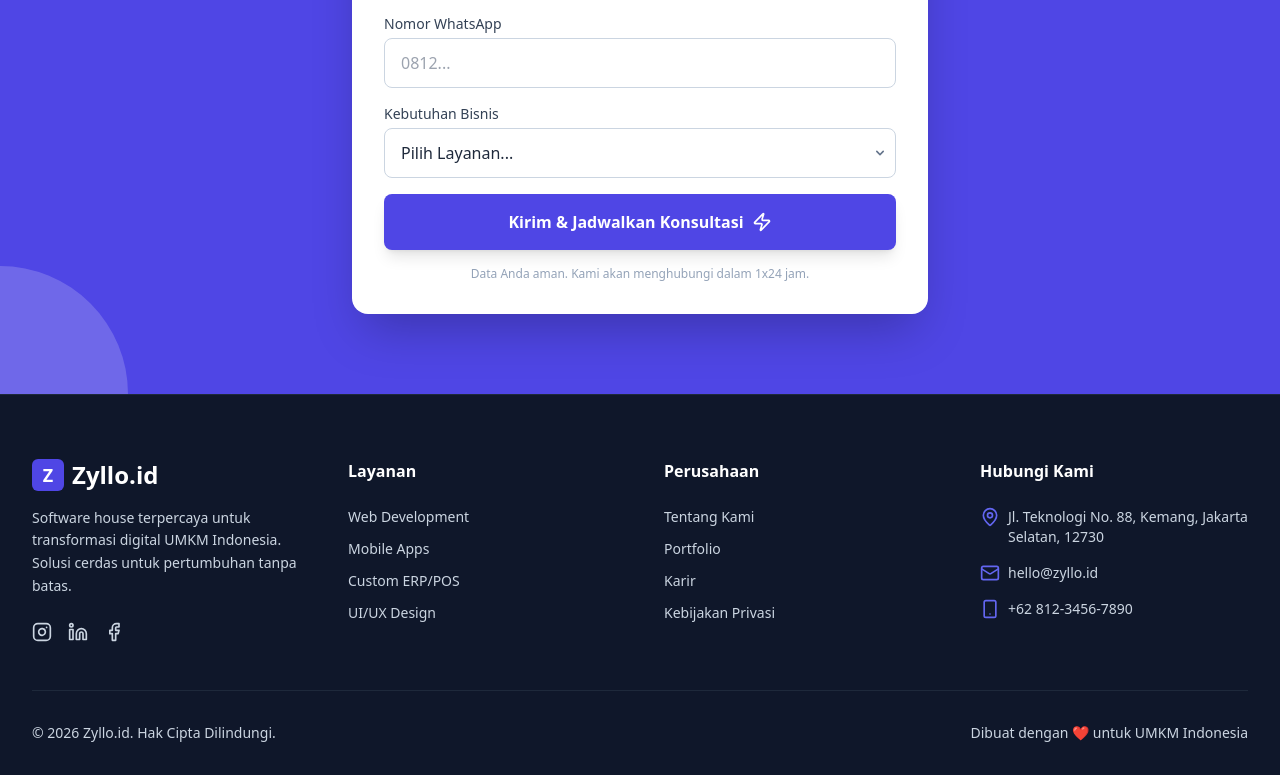
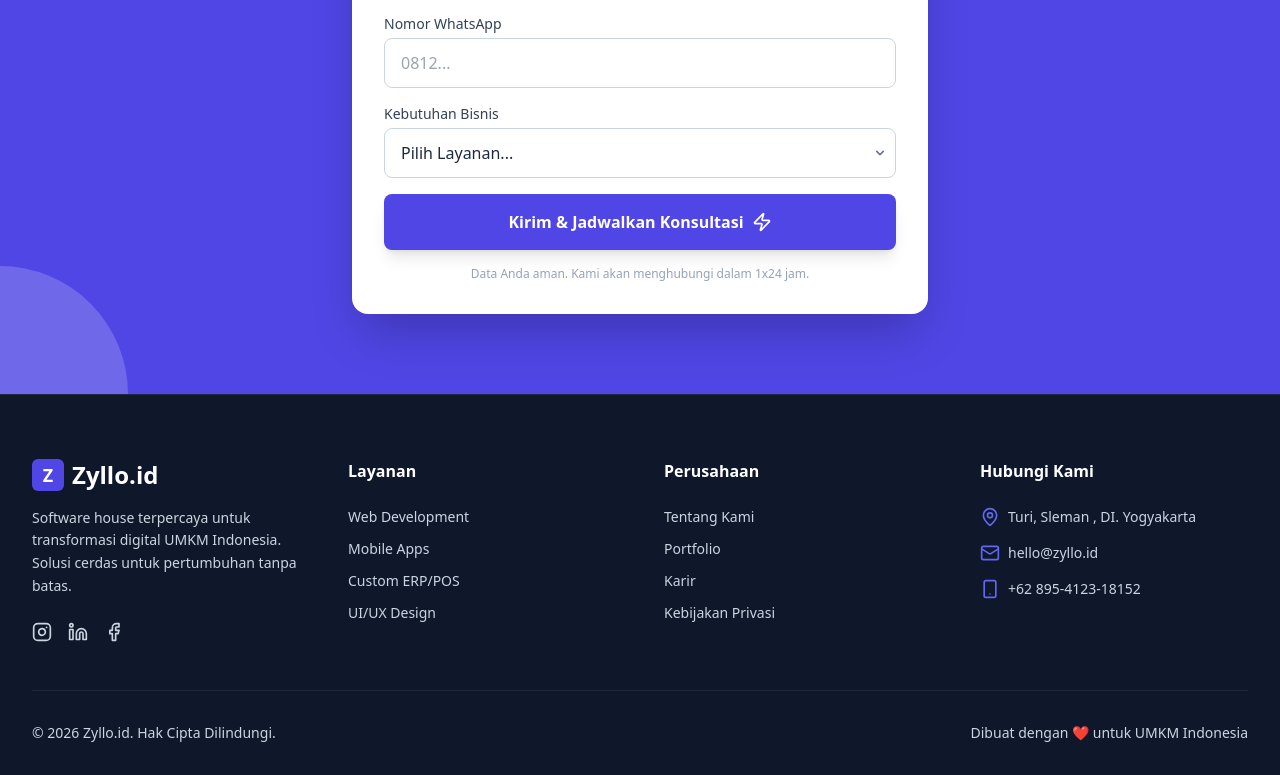
Before and after one commit to Punokawan15sn11/ZylloDev, a React (Vite) app: page / in a window 1280 px wide. Shown: the part 3540-4315 px from the top of the page. Built offline with nearby package versions, Linux system fonts and the light colour scheme.

Commit message:
Update Footer.jsx

```diff
--- a/src/components/layout/Footer.jsx
+++ b/src/components/layout/Footer.jsx
@@ -49,7 +49,7 @@ const Footer = () => {
                         <ul className="space-y-4 text-sm">
                             <li className="flex items-start group">
                                 <MapPin className="w-5 h-5 mr-2 text-indigo-500 flex-shrink-0 group-hover:animate-bounce" />
-                                <span>Jl. Teknologi No. 88, Kemang, Jakarta Selatan, 12730</span>
+                                <span>Turi, Sleman , DI. Yogyakarta</span>
                             </li>
                             <li className="flex items-center group">
                                 <Mail className="w-5 h-5 mr-2 text-indigo-500 flex-shrink-0 group-hover:text-indigo-300 transition-colors" />
@@ -57,7 +57,7 @@ const Footer = () => {
                             </li>
                             <li className="flex items-center group">
                                 <Smartphone className="w-5 h-5 mr-2 text-indigo-500 flex-shrink-0 group-hover:text-indigo-300 transition-colors" />
-                                <span>+62 812-3456-7890</span>
+                                <span>+62 895-4123-18152</span>
                             </li>
                         </ul>
                     </div>
```
